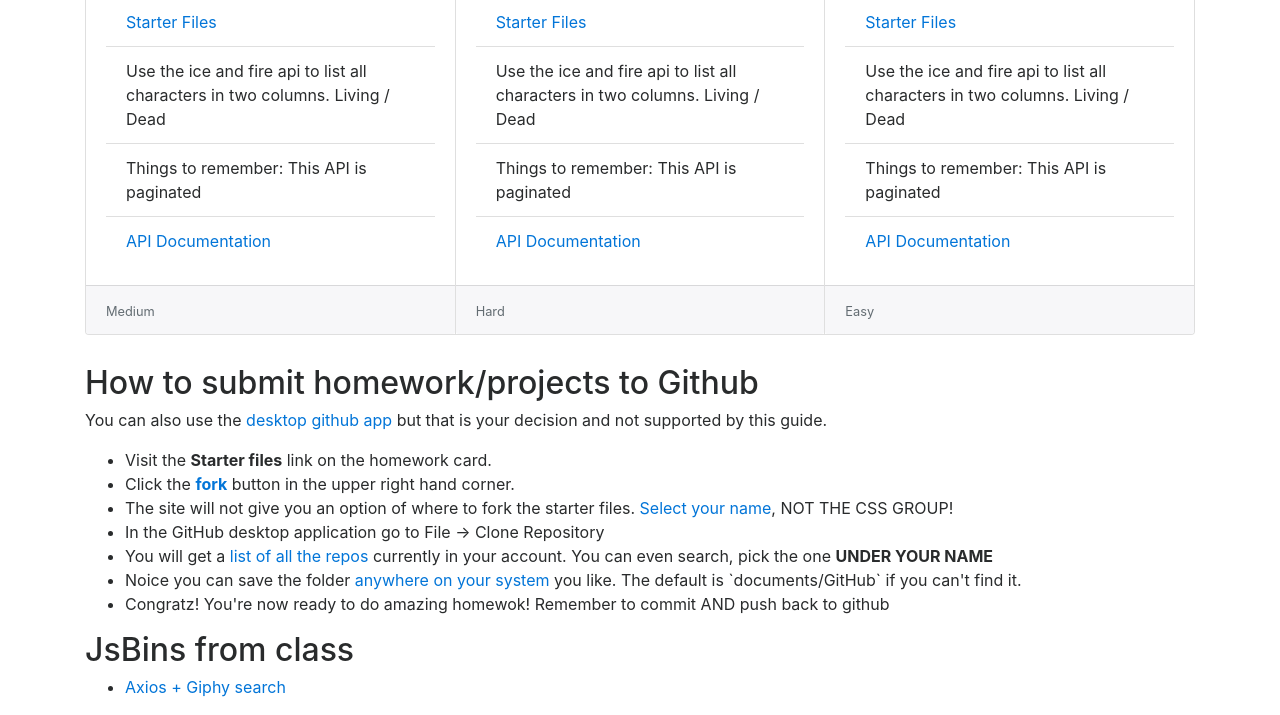
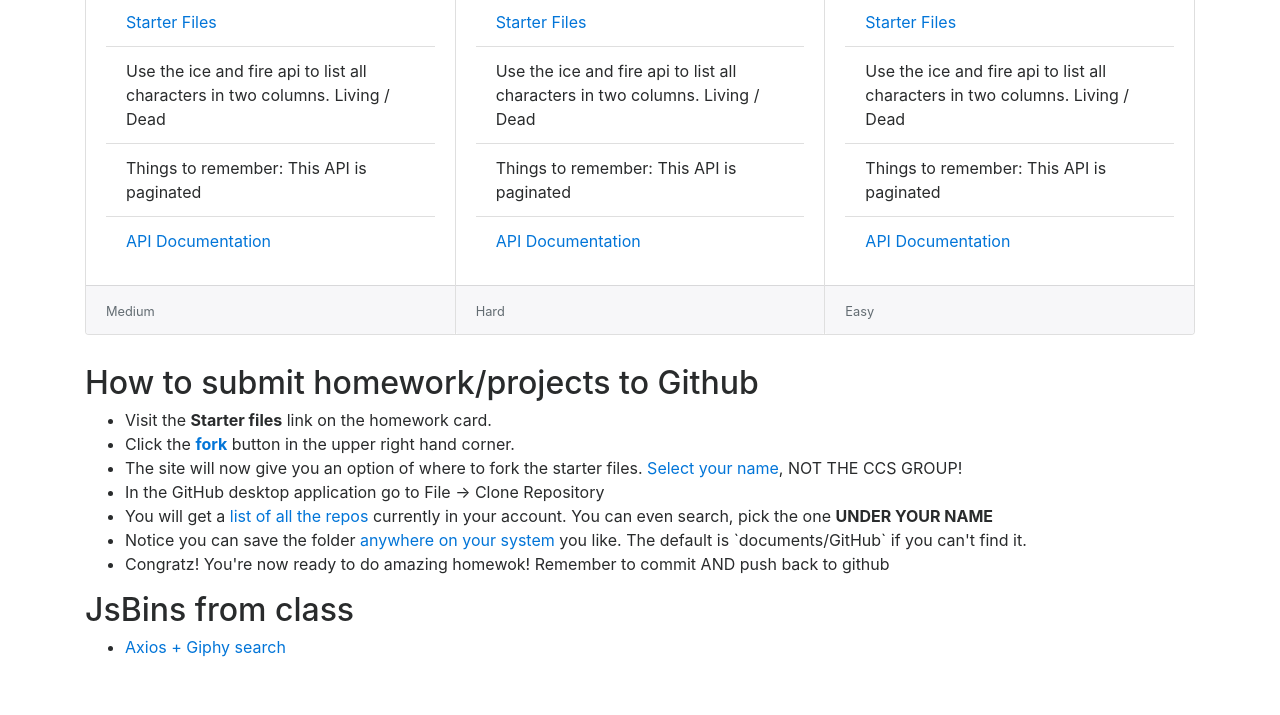
Before and after one commit to CCSProgrammingForDesigners/Notes, a plain HTML site: page docs/index.html in a window 1280 px wide. Shown: the part 1452-2167 px from the top of the page. After the commit the page ends 2127 px from the top, so only its background shows below. Drawn offline with nearby package versions, Linux system fonts and the light colour scheme.

Commit message:
grammer updates

```diff
--- a/docs/index.html
+++ b/docs/index.html
@@ -185,15 +185,13 @@
       <div id="github" class="row">
         <div class="col">
           <h2>How to submit homework/projects to Github</h2>
-          <p>You can also use the <a href="https://desktop.github.com/">desktop
-            github app</a> but that is your decision and not supported by this guide.</p>
           <ul>
             <li>Visit the <b>Starter files</b> link on the homework card.</li>
             <li>Click the <b><a href="https://www.dropbox.com/s/c1smhpa66gqj5kl/Screenshot%202017-10-24%2020.57.46.png?dl=0">fork</a></b> button in the upper right hand corner.</li>
-            <li>The site will not give you an option of where to fork the starter files. <a href="https://www.dropbox.com/s/d25tgnu648enxym/Screenshot%202017-10-24%2021.15.23.png?dl=0" target="_blank">Select your name</a>, NOT THE CSS GROUP!</li>
+            <li>The site will now give you an option of where to fork the starter files. <a href="https://www.dropbox.com/s/d25tgnu648enxym/Screenshot%202017-10-24%2021.15.23.png?dl=0" target="_blank">Select your name</a>, NOT THE CCS GROUP!</li>
             <li>In the GitHub desktop application go to File -> Clone Repository</li>
             <li>You will get a <a href="https://www.dropbox.com/s/wxmnc6ee65j2tn7/Screenshot%202017-10-24%2021.17.09.png?dl=0" target="_blank">list of all the repos</a> currently in your account. You can even search, pick the one <b>UNDER YOUR NAME</b></li>
-            <li>Noice you can save the folder <a href="https://www.dropbox.com/s/x6fkckwfzldezv7/Screenshot%202017-10-24%2021.21.02.png?dl=0" target="_blank">anywhere on your system</a> you like. The default is `documents/GitHub` if you can't find it.</li>
+            <li>Notice you can save the folder <a href="https://www.dropbox.com/s/x6fkckwfzldezv7/Screenshot%202017-10-24%2021.21.02.png?dl=0" target="_blank">anywhere on your system</a> you like. The default is `documents/GitHub` if you can't find it.</li>
             <li>Congratz! You're now ready to do amazing homewok! Remember to commit AND push back to github</li>
           </ul>
         </div>
```
